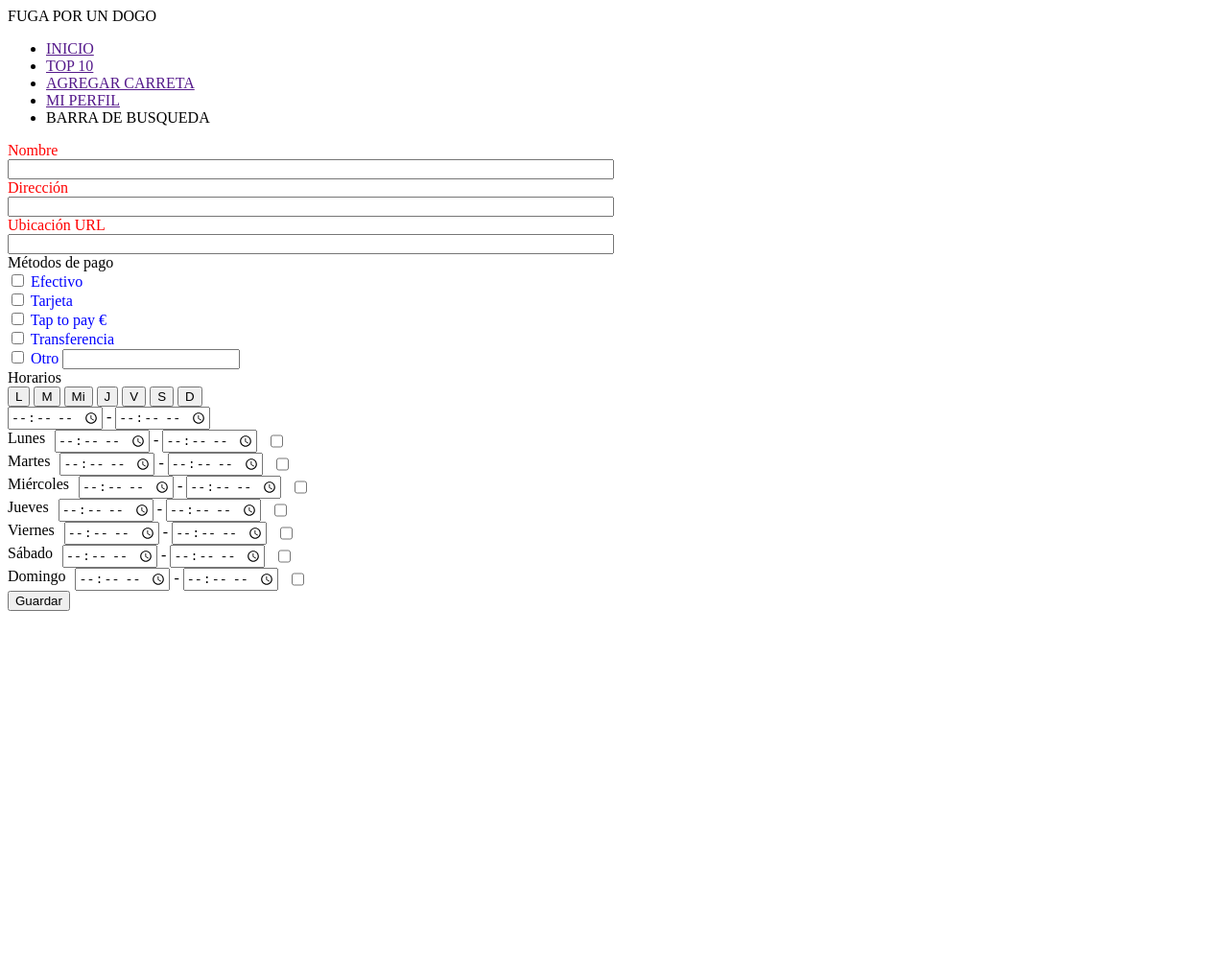
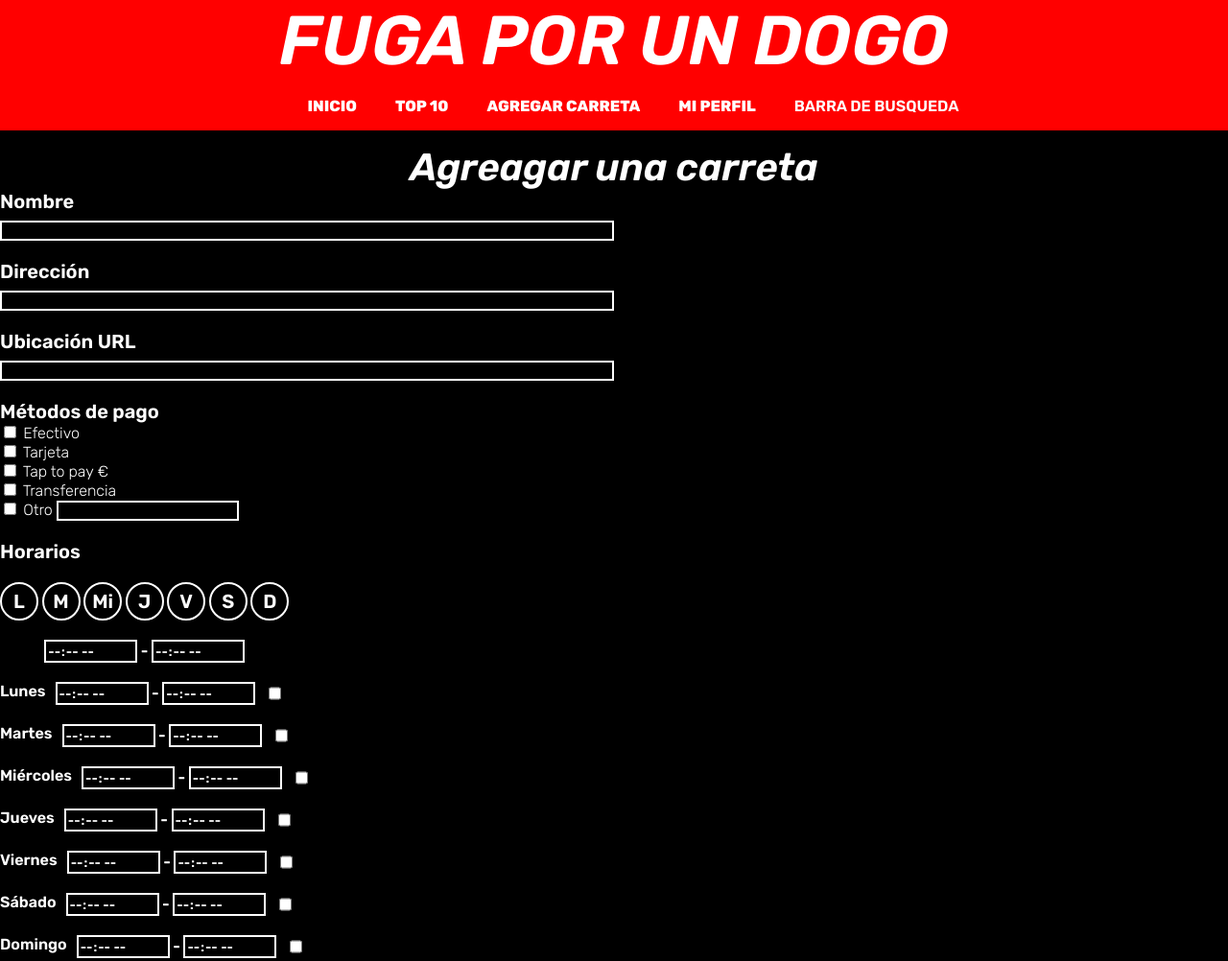
Before and after one commit to rafaelencinasr/fugaporundogo, a website built with webpack: page dist/index.html in a window 1280 px wide. Shown: the top 1002 px of the page at 96% size. Before the commit the page ends 800 px from the top, so only its background shows below. Built offline with Linux system fonts and the light colour scheme; no server answers.

Commit message:
Hardcoded 'Agregar carreta' page, open hours functionality

```diff
--- a/src/index.js
+++ b/src/index.js
@@ -24,11 +24,11 @@ function component() {
             alert('Could not fetch smoothies');
           }
           if(data){
-            console.log(data);
+            //console.log(data);
           }
       }
 
-      //fetchSmoothies();
+      fetchSmoothies();
 
     return element;
 
@@ -76,7 +76,7 @@ const domingoCierraInput = document.querySelector('#domingoCierra');
 const domingoCerradoInput = document.querySelector('#domingoCerrado');
 
 botonGuardar.addEventListener("click", async ()=>{
-  console.log("Boton guardar picado");
+  //console.log("Boton guardar picado");
   let nombre = nombreInput.value;
   let direccion = direccionInput.value;
   let ubicacionurl = ubicacionUrlInput.value;
@@ -137,6 +137,68 @@ botonGuardar.addEventListener("click", async ()=>{
     .insert([{nombre, direccion, ubicacionurl, metodosdepago, lunes, martes, miercoles, jueves, viernes, sabado, domingo}])
     .select()
     if(data){
-      console.log(data);
+      //console.log(data);
     }
 })
+
+let activeButtonsArray = [false, false, false, false, false, false, false]
+const horaAbierto = document.querySelector("#horaAbierto");
+const horaCerrado = document.querySelector("#horaCerrado");
+
+horaAbierto.addEventListener('change', ()=>{
+  console.log("Cambio horario abierto");
+  applyGeneralHours();
+})
+horaCerrado.addEventListener('change', ()=>{
+  console.log("Cambio horario cerrado");
+  applyGeneralHours();
+})
+
+function checkActiveButtons(){
+  /*
+  const horarioL = document.querySelector("#horarioL");
+  const horarioM = document.querySelector("#horarioM");
+  const horarioMi = document.querySelector("#horarioMi");
+  const horarioJ = document.querySelector("#horarioJ");
+  const horarioV = document.querySelector("#horarioV");
+  const horarioS = document.querySelector("#horarioS");
+  const horarioD = document.querySelector("#horarioD");
+  */
+  nodelistBotonesHorarios.forEach((node, index)=>{
+    if(node.classList.contains("onButton")){
+      activeButtonsArray[index] = true;
+    }
+    else{
+      activeButtonsArray[index] = false;
+    }
+  })
+  applyGeneralHours();
+}
+
+
+
+function applyGeneralHours(){
+  const nodelistHorarioGeneralAbierto = document.querySelectorAll(".horarioGeneralAbierto");
+  const nodelistHorarioGeneralCerrado = document.querySelectorAll(".horarioGeneralCerrado");
+  activeButtonsArray.forEach((element, index)=>{
+    if(element){
+      nodelistHorarioGeneralAbierto[index].value = horaAbierto.value;
+      nodelistHorarioGeneralCerrado[index].value = horaCerrado.value;
+    }
+    else{
+      nodelistHorarioGeneralAbierto[index].value = '';
+      nodelistHorarioGeneralCerrado[index].value = '';
+    }
+  })
+
+}
+
+const nodelistBotonesHorarios = document.querySelectorAll(".horarioDia");
+//console.log(nodelistBotonesHorarios);
+nodelistBotonesHorarios.forEach((node, index)=>{
+  node.addEventListener("click", ()=>{
+
+    node.classList.toggle("onButton");
+    checkActiveButtons();
+  })
+})
--- a/src/style.css
+++ b/src/style.css
@@ -1,25 +1,133 @@
-.hello{
-    color: red;
+@import url('https://fonts.googleapis.com/css2?family=Rubik:ital,wght@0,300..900;1,300..900&display=swap');
+:root{
+    --active-button: #0085FF;
+    --clicked-button: #0170d8;
+  }
+
+body, html{
+    padding: 0;
+    margin: 0;
+    background-color: black;
+    color: white;
+    font-family: "Rubik", sans-serif;
+    font-style: normal;
+    font-weight: 600;
 }
 
-h1{
-    color: blue;
+#navbar{
+    background-color: red;
+    display: flex;
+    flex-direction: column;
+    align-items: center;
+    & > #navbar-logo{
+        font-weight: 600;
+        font-size: 72px;
+        font-style: italic;
+    }
+    & > #navbar-links{
+        display: flex;
+        gap: 40px;
+        flex-direction: row;
+        list-style-type: none;
+        & > li > a{
+            text-decoration: none;
+            color: white;
+            font-weight: 800;
+        }
+    }
 }
 
-img{
-    width: 100px;
-    height: auto;
+.pageTitle{
+    font-size: 40px;
+    font-weight: 600;
+    font-style: italic;
+    margin: 0 auto;
+    text-align: center;
+    margin-top: 15px;
 }
 
 .textInputContainer{
     display: flex;
     flex-direction: column;
     max-width: 50%;
-    color: red;
+    color: white;
+    gap: 8px;
+    margin-bottom: 10px;
+    font-size: 20px;
+}
+
+.section-header{
+    font-size: 20px;
+}
+
+.sectionContainer{
+    margin-bottom: 20px;
+    max-width: 50%;
+}
+
+input[type="text"],
+input[type="time"]{
+  /* padding: var(--padding-inputs);
+  border: var(--width-input-border) solid;
+  border-radius: var(--radius-inputs); */
+    background-color: black;
+    border: solid 2px white;
+    color: white;
+    font-family: "Rubik", sans-serif;
+    font-style: normal;
+    font-weight: 600;
 }
 
 .opcionPago{
-    color: blue;
+    font-weight: 300;
+    color: white;
+}
+
+.horariosContainer{
+    display: flex;
+    flex-direction: column;
+    gap: 20px;
+}
+
+.horarioDia{
+    width: 40px;
+    height: 40px;
+    background-color: black;
+    color: white;
+    font-family: "Rubik", sans-serif;
+    font-style: normal;
+    font-weight: 600;
+    font-size: 20px;
+    border: solid 2px white;
+    border-radius: 100%;
+    &:hover{
+        background-color: var(--active-button);
+    }
+    &:active{
+        background-color: var(--clicked-button);
+        box-shadow: inset 0px 10px 15px -3px rgba(0,0,0,0.1); ;
+    }
+}
+
+.onButton{
+    background-color: var(--active-button);
+    &:hover{
+        background-color: var(--clicked-button);
+    }
+    &:active{
+        background-color: var(--active-button);
+        box-shadow: inset 0px 10px 15px -3px rgba(0,0,0,0.1); ;
+    }
+}
+
+#horarios-general{
+    width: fit-content;
+    display: flex;
+    flex-direction: column;
+    gap: 20px;
+    & > .horarioGeneralContainer{
+        margin: 0 auto;
+    }
 }
 
 .horarioIndividual{
```
Also changed, not shown: dist/bundle.js, dist/index.html.
